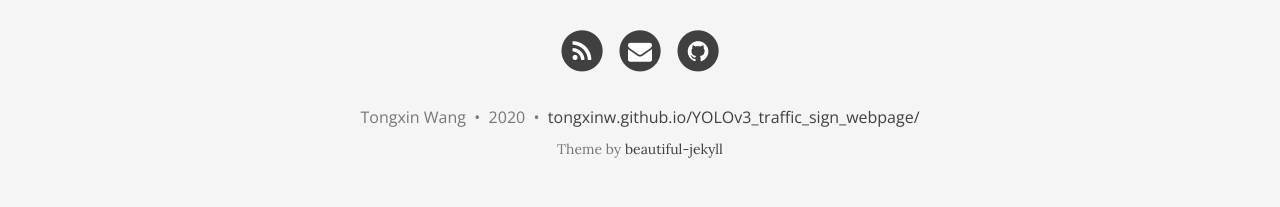
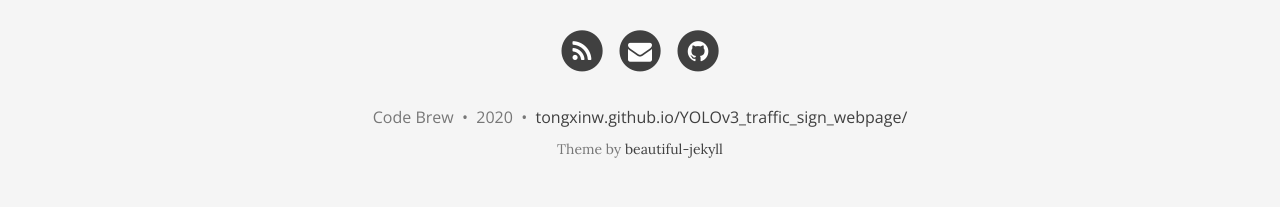
Before and after one commit to tongxinw/YOLOv3_traffic_sign_website, a Jekyll site: the page built from index.html, in a window 1280 px wide. Shown: the part 1921-2128 px from the top of the page. Built offline with Jekyll 4.4.1, drawn with Linux system fonts in a browser that asks for light colours; nearby versions of some CDN libraries; the list of posts is cut into pages by our own code.

Commit message:
Update _config.yml

```diff
--- a/_config.yml
+++ b/_config.yml
@@ -63,7 +63,7 @@ footer-link-col: "#404040"
 # Change all these values or delete the ones you don't want.
 # Important: you must keep the "name" parameter, everything else you can remove
 author:
-  name: Tongxin Wang
+  name: Code Brew
 
 # Select your active Social Network Links.
 # Uncomment the links you want to show in the footer and add your information to each link.
```
